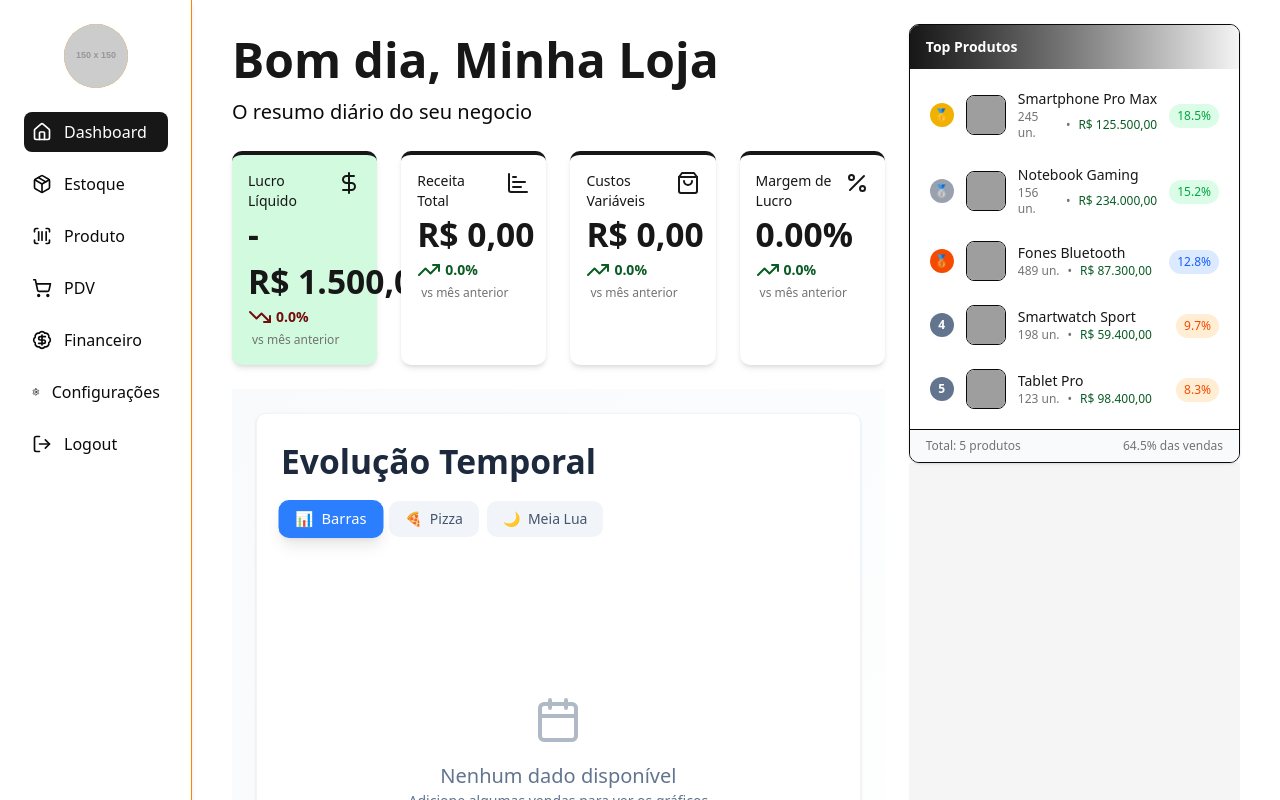
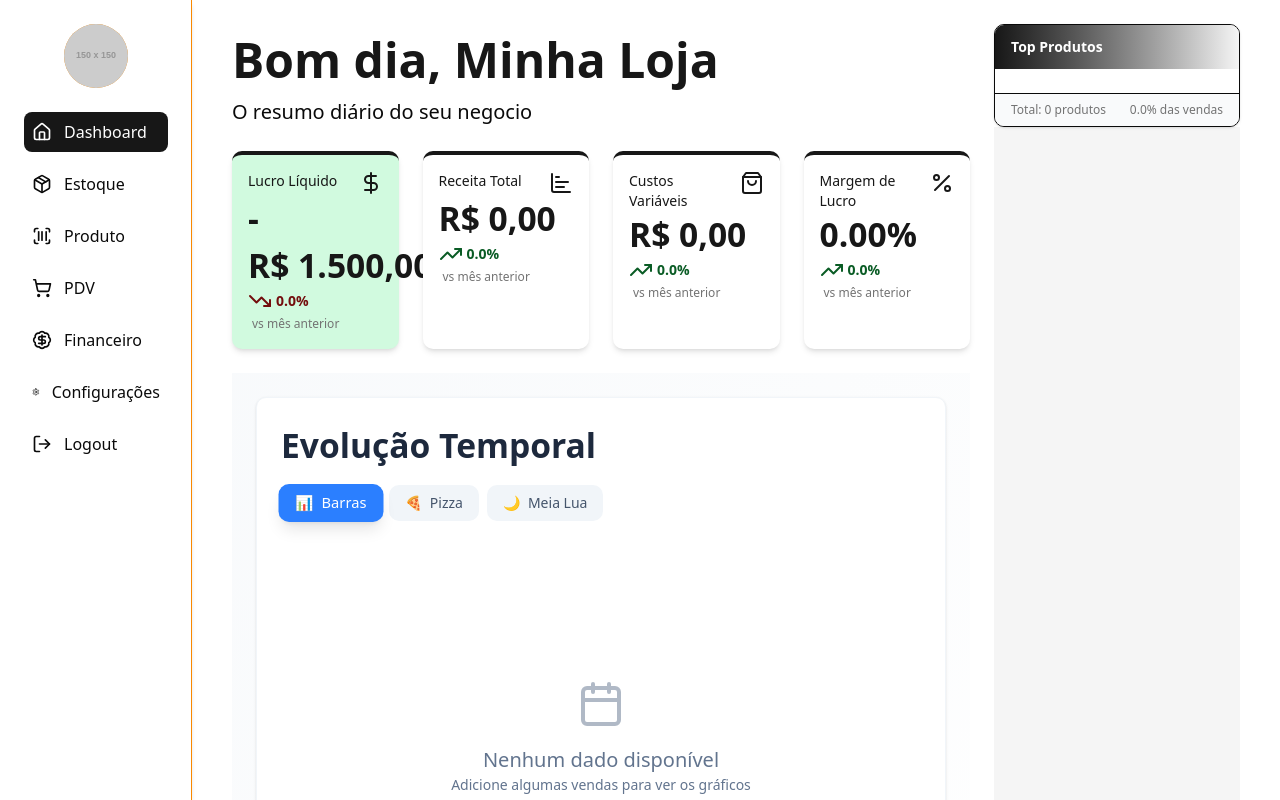
Before and after one commit to GabrielNBS/dashboard, a Next.js app: page / in a window 1280 px wide. Built offline with nearby package versions, Linux system fonts and the light colour scheme; grey boxes are pictures that could not be loaded.

Commit message:
feat: implemente MCP server in this workspace

```diff
--- a/src/components/dashboard/home/BestSellingProducts.tsx
+++ b/src/components/dashboard/home/BestSellingProducts.tsx
@@ -1,55 +1,42 @@
+'use client';
+import { useSalesContext } from '@/contexts/sales/useSalesContext';
 import { formatCurrency } from '@/utils/formatting/formatCurrency';
 import React from 'react';
 
 const TopSellingItems = () => {
-  // Dados de exemplo dos top itens vendidos
-  const topItems = [
-    {
-      id: 1,
-      nome: 'Smartphone Pro Max',
-      imagem:
-        'https://images.unsplash.com/photo-1511707171634-5f897ff02aa9?w=100&h=100&fit=crop&crop=center',
-      quantidade: 245,
-      lucrobruto: 125500.0,
-      percentualVendas: 18.5,
-    },
-    {
-      id: 2,
-      nome: 'Notebook Gaming',
-      imagem:
-        'https://images.unsplash.com/photo-1525547719571-a2d4ac8945e2?w=100&h=100&fit=crop&crop=center',
-      quantidade: 156,
-      lucrobruto: 234000.0,
-      percentualVendas: 15.2,
-    },
-    {
-      id: 3,
-      nome: 'Fones Bluetooth',
-      imagem:
-        'https://images.unsplash.com/photo-1505740420928-5e560c06d30e?w=100&h=100&fit=crop&crop=center',
-      quantidade: 489,
-      lucrobruto: 87300.0,
-      percentualVendas: 12.8,
-    },
-    {
-      id: 4,
-      nome: 'Smartwatch Sport',
-      imagem:
-        'https://images.unsplash.com/photo-1523275335684-37898b6baf30?w=100&h=100&fit=crop&crop=center',
-      quantidade: 198,
-      lucrobruto: 59400.0,
-      percentualVendas: 9.7,
-    },
-    {
-      id: 5,
-      nome: 'Tablet Pro',
-      imagem:
-        'https://images.unsplash.com/photo-1544244015-0df4b3ffc6b0?w=100&h=100&fit=crop&crop=center',
-      quantidade: 123,
-      lucrobruto: 98400.0,
-      percentualVendas: 8.3,
-    },
-  ];
+  const {
+    state: { sales },
+  } = useSalesContext();
+
+  const topItems = sales
+    .reduce((acc, sale) => {
+      sale.items.forEach(item => {
+        const existingItem = acc.find(i => i.nome === item.product.name);
+        if (existingItem) {
+          existingItem.quantidade += item.quantity;
+          existingItem.lucrobruto += item.subtotal;
+        } else {
+          acc.push({
+            id: item.product.uid,
+            nome: item.product.name,
+            imagem:
+              'https://images.unsplash.com/photo-1511707171634-5f897ff02aa9?w=100&h=100&fit=crop&crop=center',
+            quantidade: item.quantity,
+            lucrobruto: item.subtotal,
+            percentualVendas: 0,
+          });
+        }
+      });
+      return acc;
+    }, [])
+    .sort((a, b) => b.lucrobruto - a.lucrobruto)
+    .slice(0, 5);
+
+  const totalRevenue = topItems.reduce((acc, item) => acc + item.lucrobruto, 0);
+
+  topItems.forEach(item => {
+    item.percentualVendas = totalRevenue > 0 ? (item.lucrobruto / totalRevenue) * 100 : 0;
+  });
 
   const getPercentageColor = (percentage: number) => {
     if (percentage >= 15) return 'text-green-600 bg-green-100';
@@ -115,9 +102,11 @@ const TopSellingItems = () => {
 
               <div className="text-right">
                 <span
-                  className={`inline-block rounded-full px-2 py-1 text-xs font-medium ${getPercentageColor(item.percentualVendas)}`}
+                  className={`inline-block rounded-full px-2 py-1 text-xs font-medium ${getPercentageColor(
+                    item.percentualVendas,
+                  )}`}
                 >
-                  {item.percentualVendas}%
+                  {item.percentualVendas.toFixed(1)}%
                 </span>
               </div>
             </div>
--- a/src/components/dashboard/product/ProductCard.tsx
+++ b/src/components/dashboard/product/ProductCard.tsx
@@ -151,7 +151,7 @@ export const ProductCard: React.FC<ProductCardProps> = ({ product, onEdit, onRem
             </div>
 
             {/* Grid de métricas - layout minimalista */}
-            <div className="grid grid-cols-2 gap-4">
+            <div className="grid grid-cols-1 gap-4 md:grid-cols-2">
               <div className="bg-muted rounded-lg p-4">
                 <div className="mb-2 flex items-center gap-2">
                   <Calculator className="text-muted-foreground h-4 w-4" />
--- a/src/components/dashboard/store/IngredientForm.tsx
+++ b/src/components/dashboard/store/IngredientForm.tsx
@@ -39,7 +39,6 @@ import {
   SelectValue,
 } from '@/components/ui/forms/select';
 import { normalizeQuantity } from '@/utils/helpers/normalizeQuantity';
-import { getQuantityInputConfig } from '@/utils/helpers/quantityInputConfig';
 import { formatCurrency } from '@/utils/UnifiedUtils';
 
 export default function IngredientForm() {
@@ -179,7 +178,6 @@ export default function IngredientForm() {
 
     reset();
     setToggle(false);
-    setSelectedExistingIngredient(null);
   };
 
   const handleUnitChange = (newUnit: string) => {
@@ -221,14 +219,14 @@ export default function IngredientForm() {
           {/* Aviso de reabastecimento */}
           {existingIngredient && (
             <div className="mb-4 rounded-lg border border-blue-200 bg-blue-50 p-3">
-              <h4 className="mb-1 font-medium text-blue-800">Reabastecimento detectado</h4>
-              <p className="text-sm text-blue-600">
+              <h4 className="text-on-info mb-1 font-medium">Reabastecimento detectado</h4>
+              <p className="text-on-info/80 text-sm">
                 Estoque atual: {existingIngredient.totalQuantity} {existingIngredient.unit}
               </p>
-              <p className="text-sm text-blue-600">
+              <p className="text-on-info/80 text-sm">
                 Preço médio atual: {formatCurrency(existingIngredient.averageUnitPrice)}
               </p>
-              <p className="text-sm text-blue-600">
+              <p className="text-on-info/80 text-sm">
                 Batches ativos: {existingIngredient.batches.length}
               </p>
             </div>
@@ -285,14 +283,19 @@ export default function IngredientForm() {
                 </Label>
                 <QuantityInputField
                   placeholder={`Ex: 1 ${watchedUnit}`}
-                  {...register('quantity', {
-                    onChange: e => validateQuantity(e.target.value),
-                  })}
                   id="quantity"
                   className={errors.quantity ? 'border-destructive' : ''}
                   unit={watchedUnit}
                   allowDecimals={watchedUnit !== 'un'}
                   maxValue={watchedUnit === 'un' ? 10000 : 1000} // 10k unidades ou 1000kg/l
+                  value={watchedQuantity}
+                  onChange={(value: string) => {
+                    setValue('quantity', value);
+                    validateQuantity(value);
+                  }}
+                  onBlur={() => {
+                    // Optionally handle blur if needed
+                  }}
                 />
                 {errors.quantity && (
                   <span className="text-destructive mt-1 block text-sm">
@@ -307,11 +310,12 @@ export default function IngredientForm() {
                 </Label>
                 <CurrencyInputField
                   placeholder="R$ 0,00"
-                  {...register('buyPrice')}
                   id="buyPrice"
                   aria-invalid={!!errors.buyPrice}
                   className={errors.buyPrice ? 'border-destructive' : ''}
                   maxValue={99999.99} // Limite: R$ 99.999,99 para compra de ingredientes
+                  value={watch('buyPrice')}
+                  onChange={(value: string) => setValue('buyPrice', value)}
                 />
                 {errors.buyPrice && (
                   <span className="text-destructive mt-1 block text-sm">
@@ -361,7 +365,6 @@ export default function IngredientForm() {
                 onClick={() => {
                   reset();
                   setToggle(false);
-                  setSelectedExistingIngredient(null);
                 }}
               >
                 Cancelar
@@ -383,6 +386,3 @@ export default function IngredientForm() {
     </>
   );
 }
-function setSelectedExistingIngredient(arg: unknown) {
-  throw new Error('Function not implemented.');
-}
--- a/src/components/features/pdv/ProductCatalog.tsx
+++ b/src/components/features/pdv/ProductCatalog.tsx
@@ -1,12 +1,14 @@
 'use client';
 
 import React from 'react';
-import { Plus } from 'lucide-react';
+import { PackagePlus, Plus } from 'lucide-react';
 import Button from '@/components/ui/base/Button';
 import { CartItem } from '@/types/sale';
 import { ProductState } from '@/types/products';
 import { useHydrated } from '@/hooks/ui/useHydrated';
 import { formatCurrency } from '@/utils/UnifiedUtils';
+
+import EmptyList from '@/components/ui/feedback/EmptyList';
 
 interface ProductCatalogProps {
   products: ProductState[];
@@ -26,6 +28,20 @@ export default function ProductCatalog({
   if (!hydrated) {
     return <p>carregando ...</p>;
   }
+
+  if (products.length === 0) {
+    const boxIcon = <PackagePlus width={80} height={80} />;
+    return (
+      <EmptyList
+        title="Nenhum produto cadastrado"
+        message="adicione um produto na pagina de produtos"
+        icon={boxIcon}
+      />
+    );
+  }
+
+  products.sort((a, b) => a.name.localeCompare(b.name));
+
   return (
     <div className="lg:col-span-2">
       <div className="bg-surface rounded-lg p-6 shadow-sm">
--- /dev/null
+++ b/src/components/ui/feedback/EmptyList.tsx
@@ -0,0 +1,19 @@
+import React from 'react';
+
+type EmptyListProps = {
+  title: string;
+  message: string;
+  icon?: React.ReactNode;
+};
+
+export function EmptyList({ title, message, icon }: EmptyListProps) {
+  return (
+    <div className="bg-surface text-muted-muted mt-4 flex flex-col items-center justify-center rounded-lg p-8 text-center shadow-md">
+      {icon && <div className="mb-4">{icon}</div>}
+      <h3 className="text-muted/90 text-lg font-semibold">{title}</h3>
+      <p className="text-sm">{message}</p>
+    </div>
+  );
+}
+
+export default EmptyList;
```
Also changed, not shown: .gemini/settings.json (added), 1 other file (tests, documents, lock files or other folders).
